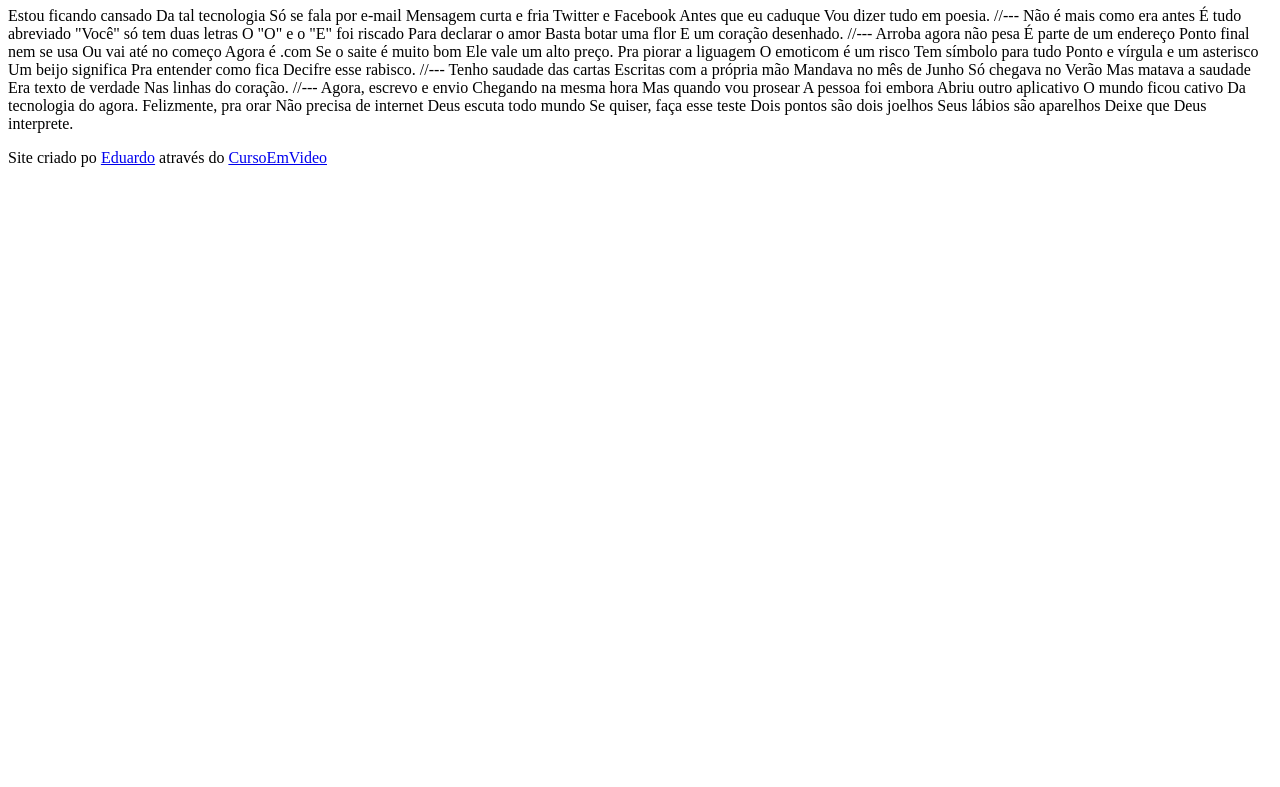
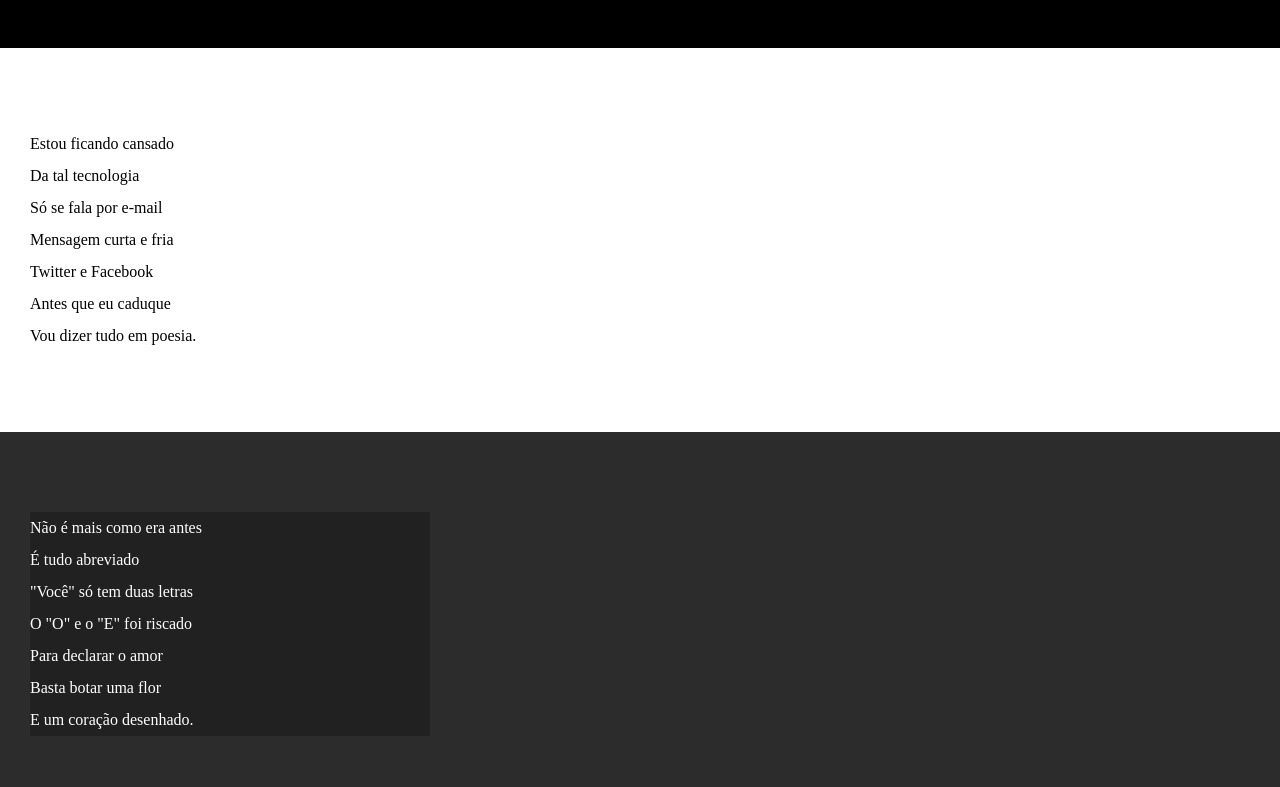
Before and after one commit to edupinati/html-css-pages, a plain HTML site: page Projeto Cordel Moderno/index.html in a window 1280 px wide. Shown: the part 107-894 px from the top of the page. Before the commit the page ends 800 px from the top, so only its background shows below. Drawn offline with Linux system fonts and the light colour scheme.

Commit message:
atualização estilos

```diff
--- /dev/null
+++ b/Projeto Cordel Moderno/estilo/style.css
@@ -0,0 +1,73 @@
+@charset "UTF-8";
+
+* {
+  margin: 0px;
+  padding: 0px;
+}
+
+html, body {
+  min-height: 100vh;
+  background-color: darkgray;
+}
+
+/************** HEADER ***************/
+
+header {
+  background-color: black;
+  color: white;
+  text-align: center;
+}
+
+header > h1 {
+  padding-top: 50px;
+  font-variant: small-caps;
+}
+
+header > p {
+  padding-bottom: 50px;
+}
+/************** LINKS ***************/
+a {
+  color: white;
+  text-decoration: none;
+  font-weight: bolder;
+}
+
+a:hover {
+  text-decoration: underline;
+}
+
+/************** MAIN ***************/
+
+section {
+  padding-top: 10vh;
+  padding-bottom: 10vh;
+  line-height: 2em;
+  padding-left: 30px;
+}
+
+section.normal {
+  background-color: white;
+  color: black;
+}
+
+section.imagem {
+  background-color: rgba(0, 0, 0, 0.739);
+  color: white;
+}
+
+section.imagem > p {
+  width: 400px;
+  background-color: rgba(0, 0, 0, 0.242);
+}
+
+/************** FOOTER ***************/
+
+footer {
+  background-color: black;
+  color: white;
+
+  text-align: center;
+
+  padding: 10px;
+}
--- a/Projeto Cordel Moderno/index.html
+++ b/Projeto Cordel Moderno/index.html
@@ -1,83 +1,119 @@
 <!DOCTYPE html>
 <html lang="pt-br">
   <head>
-  <meta charset="UTF-8">
-  <meta http-equiv="X-UA-Compatible" content="IE=edge">
-  <meta name="viewport" content="width=device-width, initial-scale=1.0">
+    <meta charset="UTF-8" />
+    <meta http-equiv="X-UA-Compatible" content="IE=edge" />
+    <meta name="viewport" content="width=device-width, initial-scale=1.0" />
     <title>Cordel Moderno</title>
+    <link rel="stylesheet" href="estilo/style.css">
   </head>
   <body>
     <header>
       <h1>Cordel Moderno</h1>
-      <p>Por <a href="https://www.recantodasletras.com.br/poesias/3186743" target="_blank">Milton Duarte</a></p>
+      <p>
+        Por
+        <a
+          href="https://www.recantodasletras.com.br/poesias/3186743"
+          target="_blank"
+          >Milton Duarte</a
+        >
+      </p>
     </header>
 
-    Estou ficando cansado
-    Da tal tecnologia
-    Só se fala por e-mail
-    Mensagem curta e fria
-    Twitter e Facebook
-    Antes que eu caduque
+    <section class="normal">
+      <p>
+        Estou ficando cansado <br />
+        Da tal tecnologia <br />
+        Só se fala por e-mail <br />
+        Mensagem curta e fria <br />
+        Twitter e Facebook <br />
+        Antes que eu caduque <br />
         Vou dizer tudo em poesia.
+      </p>
+    </section>
 
-    //---
+    <section class="imagem">
+      <p>
+        Não é mais como era antes <br />
+        É tudo abreviado <br />
+        "Você" só tem duas letras <br />
+        O "O" e o "E" foi riscado <br />
+        Para declarar o amor <br />
+        Basta botar uma flor <br />
+        E um coração desenhado.
+      </p>
+    </section>
 
-    Não é mais como era antes
-    É tudo abreviado
-    "Você" só tem duas letras
-    O "O" e o "E" foi riscado
-    Para declarar o amor
-    Basta botar uma flor
-    E um coração desenhado.
+    <section class="normal">
+      <p>
+        <p>
+          Arroba agora não pesa <br />
+          É parte de um endereço <br />
+          Ponto final nem se usa <br />
+          Ou vai até no começo <br />
+          Agora é .com <br />
+          Se o saite é muito bom <br />
+          Ele vale um alto preço. <br />
+        </p>
+        <p>
+          Pra piorar a liguagem <br />
+          O emoticom é um risco <br />
+          Tem símbolo para tudo <br />
+          Ponto e vírgula e um asterisco <br />
+          Um beijo significa <br />
+          Pra entender como fica <br />
+          Decifre esse rabisco.
+        </p>
+      </p>
+    </section>
 
-    //---
+    <section class="imagem">
+      <p>
+        Tenho saudade das cartas <br />
+        Escritas com a própria mão <br />
+        Mandava no mês de Junho <br />
+        Só chegava no Verão <br />
+        Mas matava a saudade <br />
+        Era texto de verdade <br />
+        Nas linhas do coração.
+      </p>
+    </section>
 
-    Arroba agora não pesa
-    É parte de um endereço
-    Ponto final nem se usa
-    Ou vai até no começo
-    Agora é .com
-    Se o saite é muito bom
-    Ele vale um alto preço.
-
-    Pra piorar a liguagem
-    O emoticom é um risco
-    Tem símbolo para tudo
-    Ponto e vírgula e um asterisco
-    Um beijo significa
-    Pra entender como fica
-    Decifre esse rabisco.
-
-    //---
-
-    Tenho saudade das cartas
-    Escritas com a própria mão
-    Mandava no mês de Junho
-    Só chegava no Verão
-    Mas matava a saudade
-    Era texto de verdade
-    Nas linhas do coração.
-
-    //---
-
-    Agora, escrevo e envio
-    Chegando na mesma hora
-    Mas quando vou prosear
-    A pessoa foi embora
-    Abriu outro aplicativo
-    O mundo ficou cativo
-    Da tecnologia do agora.
-
-    Felizmente, pra orar
-    Não precisa de internet
-    Deus escuta todo mundo
-    Se quiser, faça esse teste
-    Dois pontos são dois joelhos
-    Seus lábios são aparelhos
+    <section class="normal">
+        <p>
+          Agora, escrevo e envio <br />
+          Chegando na mesma hora <br />
+          Mas quando vou prosear <br />
+          A pessoa foi embora <br />
+          Abriu outro aplicativo <br />
+          O mundo ficou cativo <br />
+          Da tecnologia do agora. <br />
+        </p>
+        <p>
+          Felizmente, pra orar <br />
+          Não precisa de internet <br />
+          Deus escuta todo mundo <br />
+          Se quiser, faça esse teste <br />
+          Dois pontos são dois joelhos <br />
+          Seus lábios são aparelhos <br />
           Deixe que Deus interprete.
+        </p>
+    </section>
 
     <footer>
-      <p>Site criado po <a href="https://github.com/edupinati" target="_blank" rel="external">Eduardo</a> através do <a href="https://youtube.com/cursoemvideo" target="_blank" rel="external">CursoEmVideo</a></p>
+      <p>
+        Site criado po
+        <a href="https://github.com/edupinati" target="_blank" rel="external"
+          >Eduardo</a
+        >
+        através do
+        <a
+          href="https://youtube.com/cursoemvideo"
+          target="_blank"
+          rel="external"
+          >CursoEmVideo</a
+        >
+      </p>
     </footer>
   </body>
 </html>
```
Also changed, not shown: Projeto Cordel Moderno/style.css (added). Lines whose indentation alone changed are shown as unchanged.
